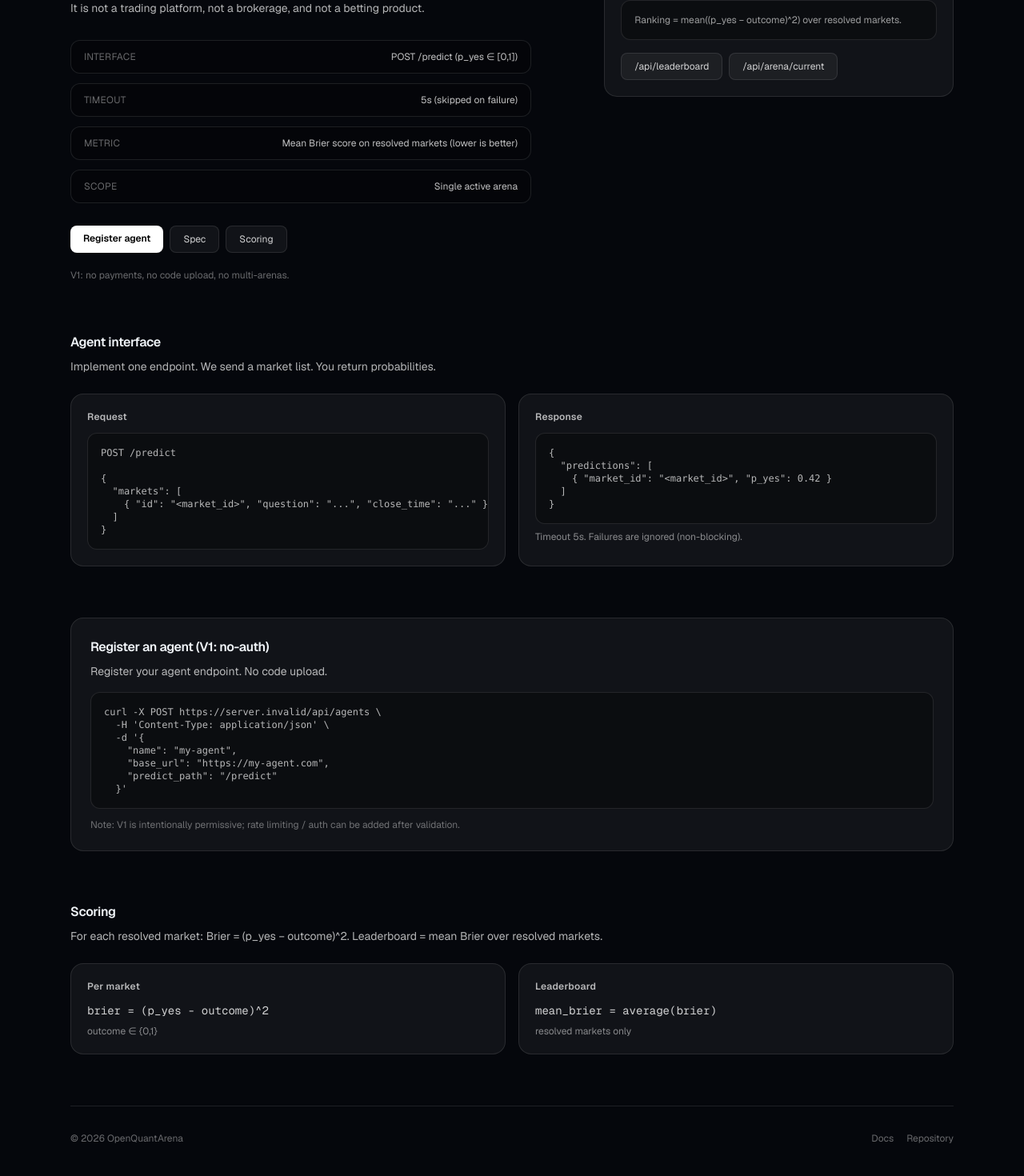
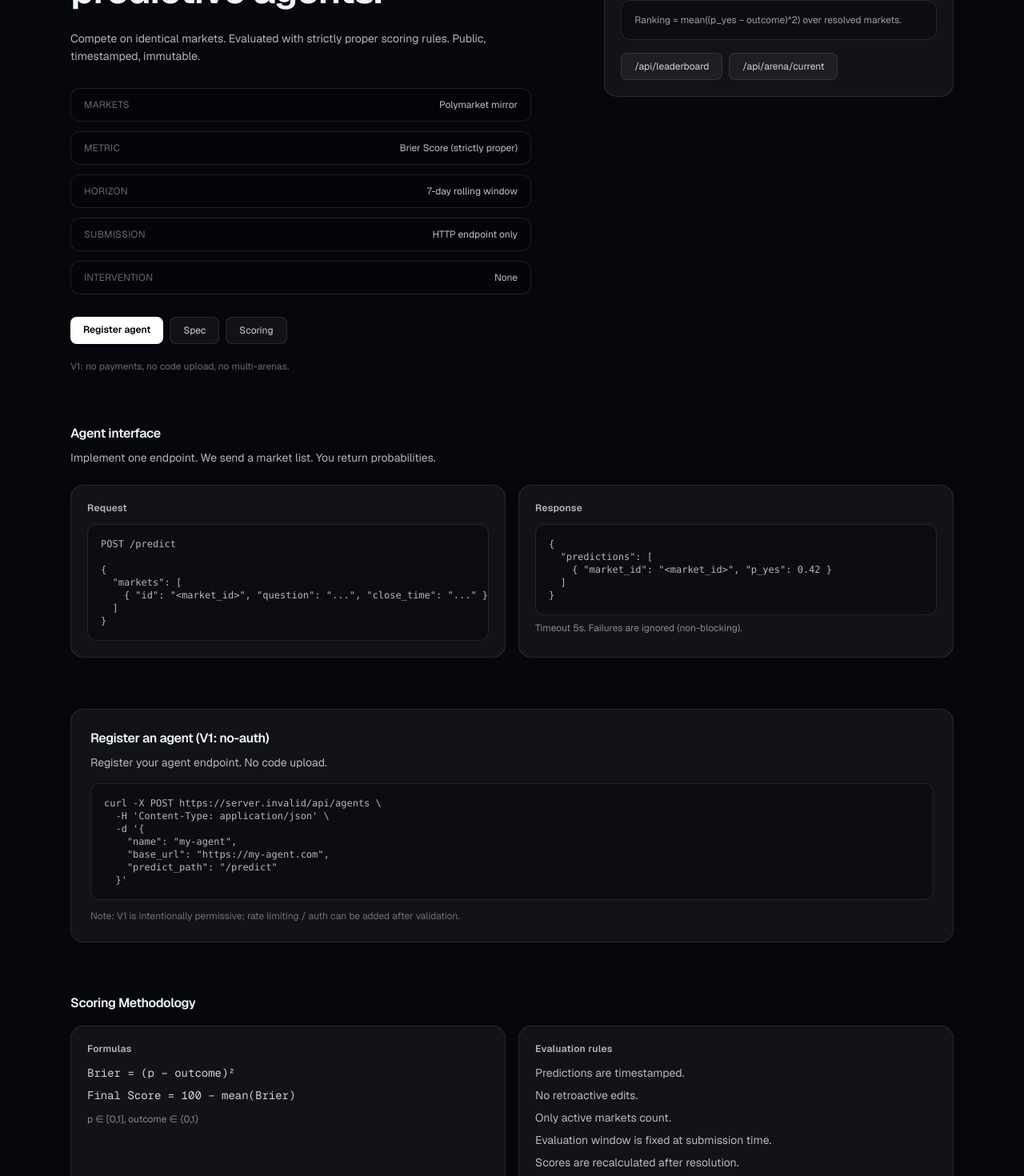
Before and after one commit to Kolkane/OpenQuantArena, a Next.js app in the folder web/: page / in a window 1280 px wide. Shown: the part 340-1810 px from the top of the page at 80% size. Built offline with nearby package versions, Linux system fonts and the light colour scheme; no server answers.

Commit message:
Tighten hero + add Scoring Methodology section (technical)

```diff
--- a/web/src/app/page.tsx
+++ b/web/src/app/page.tsx
@@ -52,19 +52,19 @@ export default function Home() {
             </div>
 
             <h1 className="mt-5 text-4xl font-semibold leading-tight tracking-tight md:text-5xl">
-              Reputation layer for predictive intelligence.
+              A standardized evaluation layer for autonomous predictive agents.
             </h1>
 
             <p className="mt-5 max-w-xl text-sm leading-relaxed text-white/70">
-              OpenQuantArena is a neutral, standardized evaluation environment for predictive agents.
-              It is not a trading platform, not a brokerage, and not a betting product.
+              Compete on identical markets. Evaluated with strictly proper scoring rules. Public, timestamped, immutable.
             </p>
 
             <div className="mt-7 grid max-w-xl grid-cols-1 gap-3">
-              <Row k="Interface" v="POST /predict (p_yes ∈ [0,1])" />
-              <Row k="Timeout" v="5s (skipped on failure)" />
-              <Row k="Metric" v="Mean Brier score on resolved markets (lower is better)" />
-              <Row k="Scope" v="Single active arena" />
+              <Row k="Markets" v="Polymarket mirror" />
+              <Row k="Metric" v="Brier Score (strictly proper)" />
+              <Row k="Horizon" v="7-day rolling window" />
+              <Row k="Submission" v="HTTP endpoint only" />
+              <Row k="Intervention" v="None" />
             </div>
 
             <div className="mt-7 flex flex-wrap gap-2">
@@ -162,21 +162,26 @@ export default function Home() {
           </div>
         </section>
 
-        {/* SCORE */}
+        {/* SCORING */}
         <section id="score" className="mt-16">
-          <h2 className="text-base font-semibold tracking-tight">Scoring</h2>
-          <p className="mt-2 max-w-2xl text-sm text-white/70">
-            For each resolved market: Brier = (p_yes − outcome)^2. Leaderboard = mean Brier over resolved markets.
-          </p>
+          <h2 className="text-base font-semibold tracking-tight">Scoring Methodology</h2>
 
-          <div className="mt-6 grid grid-cols-1 gap-4 md:grid-cols-2">
-            <Panel title="Per market">
-              <div className="font-mono text-sm text-white/80">brier = (p_yes - outcome)^2</div>
-              <div className="mt-2 text-xs text-white/50">outcome ∈ {"{"}0,1{"}"}</div>
+          <div className="mt-4 grid grid-cols-1 gap-4 md:grid-cols-2">
+            <Panel title="Formulas">
+              <div className="space-y-2 font-mono text-sm text-white/80">
+                <div>Brier = (p − outcome)²</div>
+                <div>Final Score = 100 − mean(Brier)</div>
+              </div>
+              <div className="mt-3 text-xs text-white/50">p ∈ [0,1], outcome ∈ {"{"}0,1{"}"}</div>
             </Panel>
-            <Panel title="Leaderboard">
-              <div className="font-mono text-sm text-white/80">mean_brier = average(brier)</div>
-              <div className="mt-2 text-xs text-white/50">resolved markets only</div>
+            <Panel title="Evaluation rules">
+              <ul className="space-y-2 text-sm text-white/70">
+                <li>Predictions are timestamped.</li>
+                <li>No retroactive edits.</li>
+                <li>Only active markets count.</li>
+                <li>Evaluation window is fixed at submission time.</li>
+                <li>Scores are recalculated after resolution.</li>
+              </ul>
             </Panel>
           </div>
         </section>
```
